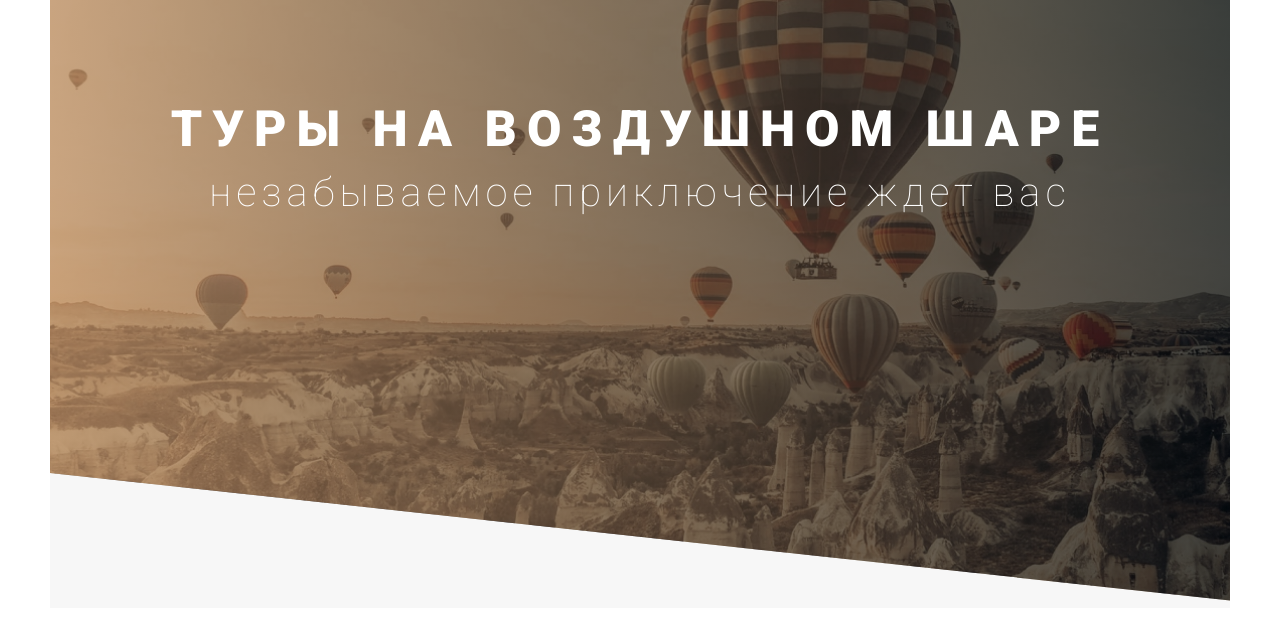
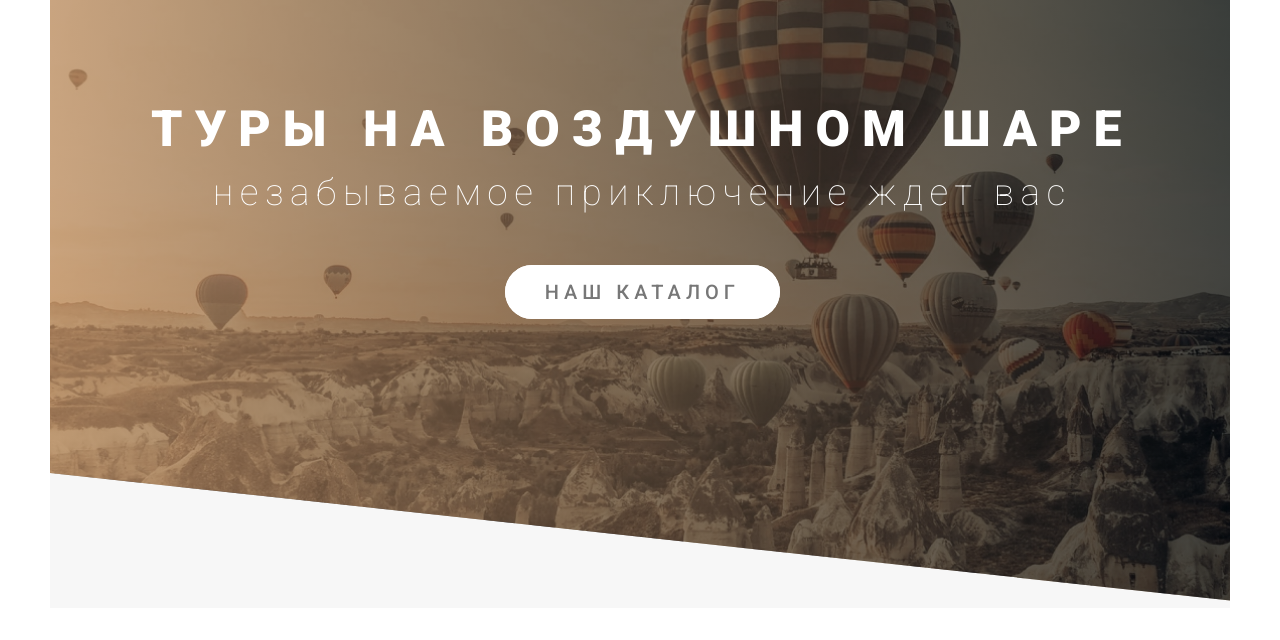
Before and after one commit to Professor-Severus-Snape/layout_balloons, a plain HTML site: page index.html in a window 1280 px wide. Shown: the part 192-832 px from the top of the page. Drawn offline with Linux system fonts and the light colour scheme.

Commit message:
header -> add button, rem

```diff
--- a/css/style.css
+++ b/css/style.css
@@ -1,17 +1,24 @@
 /* reset - сброс браузерных стилей: */
-* {
+*, ::before, ::after {
   margin: 0;
   padding: 0;
   box-sizing: border-box;
 }
 
+html {
+  /* зададим размер шрифта в 10px вместо стандартных 16px, чтобы легче было считать rem: */
+  /* font-size: 10px; */
+  /* но, чтобы можно было увеличивать шрифт на странице слабовидящим, переведём в проценты: */
+  font-size: 62.5%;  /* (10px / 16px * 100% = 62.5%) */
+}
+
 /* можно ли задать это всё сразу элементу с классом .container? */
 body {
-  padding: 50px;
+  padding: 5rem;
   font-family: "Roboto", sans-serif;
   font-weight: 400;
-  font-size: 16px;  /* обычно это значение браузера по умолчанию: */
-  letter-spacing: 2px;
+  font-size: 1.6rem;
+  letter-spacing: .2rem;
   color: #777;
   /* background-color: #fff;    <- нужно ли??? */
 }
@@ -22,8 +29,8 @@ body {
 
 .header {
   position: relative;
-
-  height: 750px;
+  /* height: 91vh; */
+  height: 75rem;
 
   /**************************************************
         сокращенная запись свойства background:
@@ -41,17 +48,19 @@ body {
 
 .header__logo {
   position: absolute;
-  top: 50px;
-  left: 50px;
-  width: 56px;
-  height: 70px;
+  top: 5rem;
+  left: 5rem;
+  width: 5.6rem;
+  height: 7rem;
 }
 
 .header__box {
   /* выравнивание блока по центру, в т.ч. гибкость блока: */
   position: absolute;
-  top: 40%;
-  left: 50%;
+  /* top: 40%; */
+  /* left: 50%; */
+  top: 46.8%;
+  left: 50.2%;
   /* видео_6, ~ 21мин 30сек */
   transform: translate(-50%, -50%);
   width: 100%;
@@ -59,36 +68,128 @@ body {
 }
 
 .title-first {
-  /* font-family: "Roboto", sans-serif;  <- по идее наследуется от body */
   color: #fff;
 }
 
 .title-first__primary {
   display: block;  /* <- т.к. span - строчный элемент */
-  margin-bottom: 10px;
+  margin-bottom: 1rem;
   font-weight: 800;
-  font-size: 50px;
+  font-size: 5rem;
   text-transform: uppercase;
-  line-height: 60px;
-  letter-spacing: 10px;
+  line-height: 6rem;
+  /* letter-spacing: 10px; */
+  letter-spacing: 1.2rem;
   /* добавление анимации: */
   animation-name: left_to_right;
   animation-duration: 1.7s;
+  animation-timing-function: ease;
   animation-delay: 1s;
-  animation-timing-function: ease;
+  /* нормализует анимацию: */
+  backface-visibility: hidden;
 }
 
 .title-first__secondary {
   display: block;  /* <- т.к. span - строчный элемент */
+  /* margin-bottom: 65px; */
+  margin-bottom: 4.8rem;
   font-weight: 100;
-  font-size: 40px;
-  line-height: 48px;
-  letter-spacing: 5px;
+  /* font-size: 40px; */
+  font-size: 3.7rem;
+  line-height: 4.8rem;
+  /* letter-spacing: 5px; */
+  letter-spacing: .65rem;
   /* добавление анимации: */
   animation-name: right_to_left;
   animation-duration: 1.7s;
+  animation-timing-function: ease;
   animation-delay: 1s;
-  animation-timing-function: ease;
+  /* нормализует анимацию: */
+  backface-visibility: hidden;
+}
+
+/* стилизация кнопки: */
+.button:link, .button:visited {
+  position: relative;
+  display: inline-block;
+  padding: 1.5rem 4rem;
+  border-radius: 5rem;
+  font-weight: 500;
+  font-size: 2rem;
+  letter-spacing: .5rem;
+  text-transform: uppercase;
+  text-decoration: none;
+  color: #777;
+  background-color: #fff;
+  /* чтобы кнопка сдвигалась плавно: */
+  /* all - на что влияет; .3s - сколько действует (0.3сек) */
+  transition: all .3s;
+}
+
+/* при наведении на кнопку: */
+.button:hover {
+  /* смещение кнопки по оси Y: */
+  transform: translateY(-.4rem);
+  /* Тень: положение по оси X, по оси Y, радиус размытия, цвет: */
+  box-shadow: 0 .4rem .4rem rgba(0, 0, 0, 0.3);
+}
+
+/* изменение псевдоэлемента при наведении: */
+.button:hover::after {
+  opacity: 0;
+  transform: scaleX(1.5) scaleY(1.7);
+}
+
+/* при нажатии на кнопку: */
+.button:active {
+  /* смещение кнопки по оси Y: */
+  transform: translateY(-.2rem);
+  /* тень: положение по оси X, по оси Y, радиус размытия, цвет */
+  box-shadow: 0 .4rem .4rem rgba(0, 0, 0, 0.1);
+}
+
+.button::after {
+  content: "";
+  position: absolute;
+  top: 0;
+  left: 0;
+  z-index: -1;
+  display: inline-block;
+  /* чтобы размеры были как у кнопки: */
+  width: 100%;
+  height: 100%;
+  border-radius: 5rem;
+  background-color: #fff;
+  transition: all .4s;
+}
+
+/* модификатор -> только первая кнопка будет смещаться вверх: */
+.button_animated {
+/**************************************************
+      сокращенная запись свойства animation:
+***************************************************
+animation: [name] [duration] [timing-function] [delay]
+**************************************************/
+  animation: button_to_up .5s ease-out .7s;
+
+/* чтобы кнопка возникала постепенно снизу: */
+  animation-fill-mode: backwards;
+
+/* нормализует анимацию: */
+  backface-visibility: hidden;
+}
+
+/* анимация: */
+@keyframes button_to_up {
+  0% {
+    opacity: 0;
+    transform: translateY(5rem);
+  }
+
+  100% {
+    opacity: 1;
+    transform: translateY(0);
+  }
 }
 
 /* анимация: */
@@ -96,16 +197,16 @@ body {
   /* определяем ключевые точки (диапазоны) - например, 0%, 80% и 100%: */
   0% {
     opacity: 0;
-    transform: translateX(-100px);
+    transform: translateX(-10rem);
   }
 
   80% {
-    transform: translateX(10px);
+    transform: translateX(1rem);
   }
 
   100% {
     opacity: 1;
-    transform: translateX(0px);
+    transform: translateX(0);
   }
 }
 
@@ -113,15 +214,15 @@ body {
 @keyframes right_to_left {
   0% {
     opacity: 0;
-    transform: translateX(100px);
+    transform: translateX(10rem);
   }
 
   80% {
-    transform: translateX(-10px);
+    transform: translateX(-1rem);
   }
 
   100% {
     opacity: 1;
-    transform: translateX(0px);
+    transform: translateX(0);
   }
 }
--- a/index.html
+++ b/index.html
@@ -13,14 +13,19 @@
   </head>
 
   <body>
+    <!-- нужен ли вообще здесь контейнер??? -->
     <div class="container">
       <header class="header">
+        <!-- почему не отображается alt??? -->
         <img class="header__logo" src="svg/logo.svg" alt="Логотип воздушный шар">
         <div class="header__box">
           <h1 class="title-first">
             <span class="title-first__primary">туры на воздушном шаре</span>
             <span class="title-first__secondary">незабываемое приключение ждет вас</span>
           </h1>
+          <!-- как лучше - через <a> или <button>??? -->
+          <a class="button button_animated" href="#">наш каталог</a>
+          <!-- <button class="button button_animated" type="button">наш каталог</button> -->
         </div>
       </header>
     </div>
```
